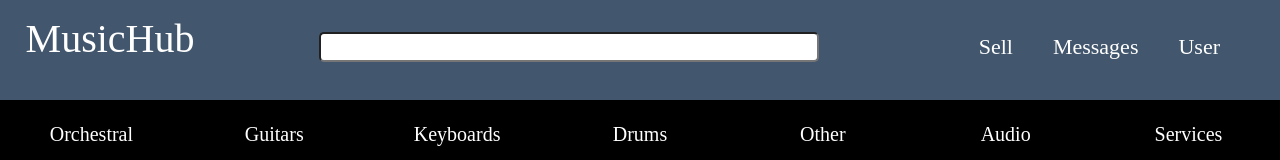
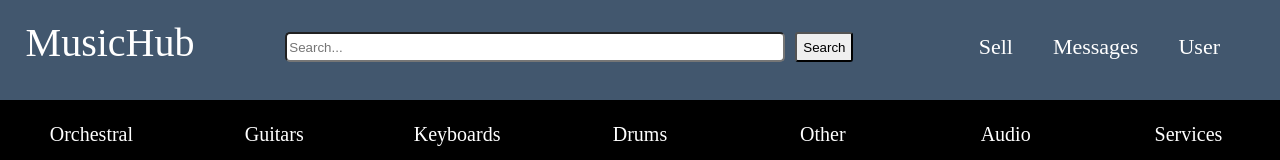
Before and after one commit to sd-jazz/MusicHub, a React (Create React App) app: page /#/ in a window 1280 px wide. Shown: the top 160 px of the page. Built offline with nearby package versions, Linux system fonts and the light colour scheme; no server answers.

Commit message:
styled header a little and front end search box

```diff
--- a/src/components/Header/Header.js
+++ b/src/components/Header/Header.js
@@ -1,7 +1,7 @@
 import React, { Component } from 'react';
 import './header.css';
-import { Link } from 'react-router-dom'
-import { connect } from 'react-redux';
+// import { Link } from 'react-router-dom'
+// import { connect } from 'react-redux';
 import NavBar from '../NavBar/NavBar'
 import SecondNav from '../secondNav/SecondNav'
 
--- a/src/components/Home/Home.js
+++ b/src/components/Home/Home.js
@@ -1,5 +1,5 @@
 import React, { Component } from 'react';
-import './Home.css'
+import './home.css'
 import SortDropdown from '../SortDropdown/SortDropdown';
 import Card from '../Card/Card';
 import {Link} from 'react-router-dom'
--- a/src/components/NavBar/NavBar.js
+++ b/src/components/NavBar/NavBar.js
@@ -1,11 +1,32 @@
-import React from 'react';
+import React, {Component} from 'react';
 import { Link } from 'react-router-dom'
 // import { connect } from react-redux
 import './navbar.css'
+import axios from 'axios';
+// import { throws } from 'assert';
 
-const NavBar = () => {
+class NavBar extends Component {
+    constructor(){
+        super()
 
-    return (
+        this.state = {
+            searchFilter: '',
+            filteredListings: []
+        }
+    }
+    componentDidMount = () => {
+        axios.get('/api/get_listings', this.state.searchFilter).then(res => {
+            this.setState({filteredListings: res.data})
+        })
+    }
+    searchBarGlobal = (value) => {
+        this.setState({
+            searchFilter: value
+        })
+    }
+    render(){
+        console.log(this.state.searchFilter)
+        return(
 
         <div className="navBar">
 
@@ -15,7 +36,13 @@ const NavBar = () => {
                 </Link>
             </div>
             <div className="navBar__navInput">
-                <input />
+            <input
+                placeholder="Search..."
+                onChange={e => this.searchBarGlobal(e.target.value)}
+            />
+            <button className="navBar__searchButton" onClick={(this.searchBarGlobal)}>
+                Search
+            </button>
             </div>
             <div className="navBar__smallNavs">
                 <Link to="/sell">
@@ -29,8 +56,8 @@ const NavBar = () => {
                 </Link>
             </div>
     </div>
-
     )
+    }
 }
 
 export default NavBar;
--- a/src/components/NavBar/navbar.css
+++ b/src/components/NavBar/navbar.css
@@ -8,7 +8,7 @@
 
 .navBar__title {
     font-size: 40px;
-    margin: 1.5% 2%;
+    margin: 1.8% 2%;
     color: var(--main-text-color)
 }
 
@@ -29,6 +29,12 @@ input {
     font-size: 22px;
 }
 
+.navBar__searchButton {
+    height: 30px;
+    margin-left: 10px;
+    border-radius: 3px;
+}
+
 h2 {
     padding: 0 20px;
 }
--- a/src/components/secondNav/SecondNav.js
+++ b/src/components/secondNav/SecondNav.js
@@ -1,5 +1,5 @@
 import React, {Component} from 'react';
-import { Link } from 'react-router-dom'
+// import { Link } from 'react-router-dom'
 // import { connect } from react-redux
 import './secondNav.css'
 
--- a/src/setUpProxy.js
+++ b/src/setUpProxy.js
@@ -1,7 +1,7 @@
 const proxy = require('http-proxy-middleware');
 
 module.exports = app => {
-    app.use('/api', proxy({target: 'http://localhost:4040'}));
-    app.use('/api/edit_deck_name/deck_name', proxy({target: 'http://localhost:4040'}))
+    app.use('/api', proxy({target: 'http://localhost:4000'}));
+    app.use('/api/edit_deck_name/deck_name', proxy({target: 'http://localhost:4000'}))
     // app.use('/session', proxy({target: 'http://localhost:4444'}));
 };
```
Also changed, not shown: 1 other file (tests, documents, lock files or other folders).
